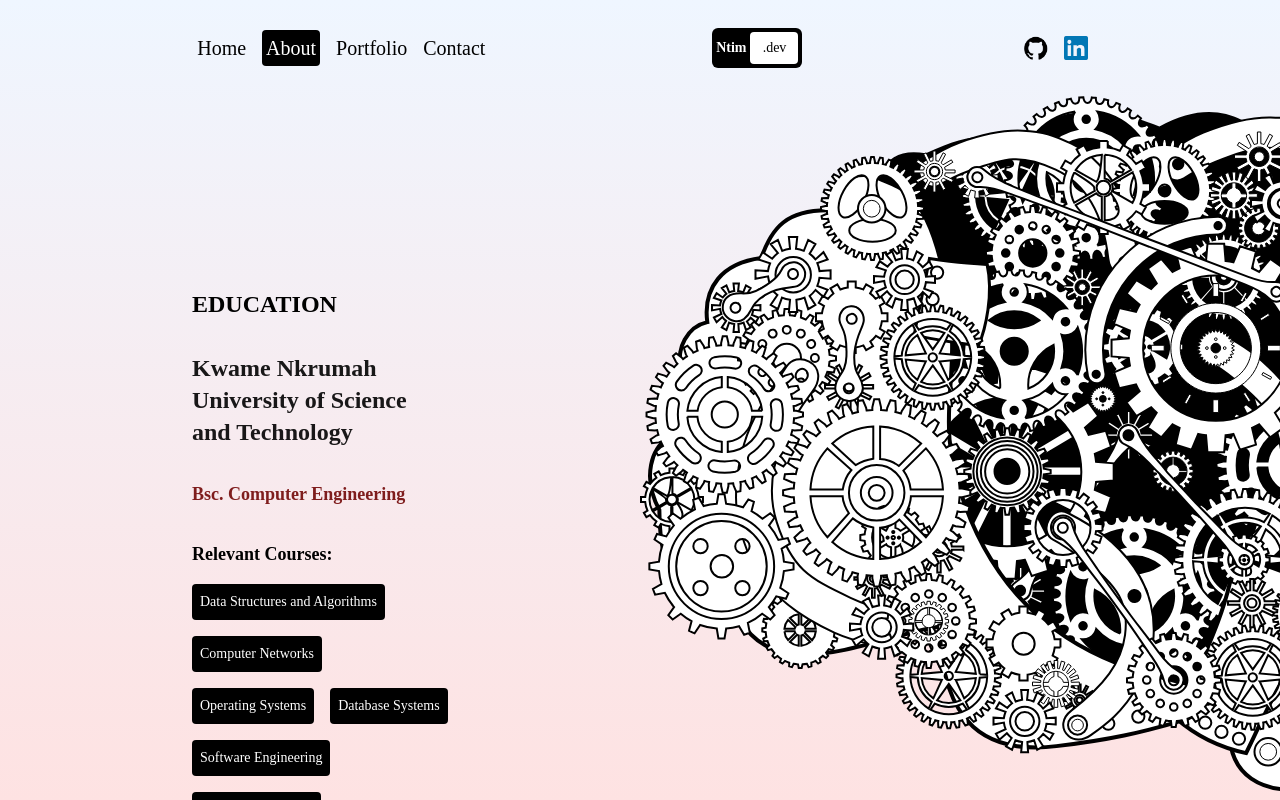
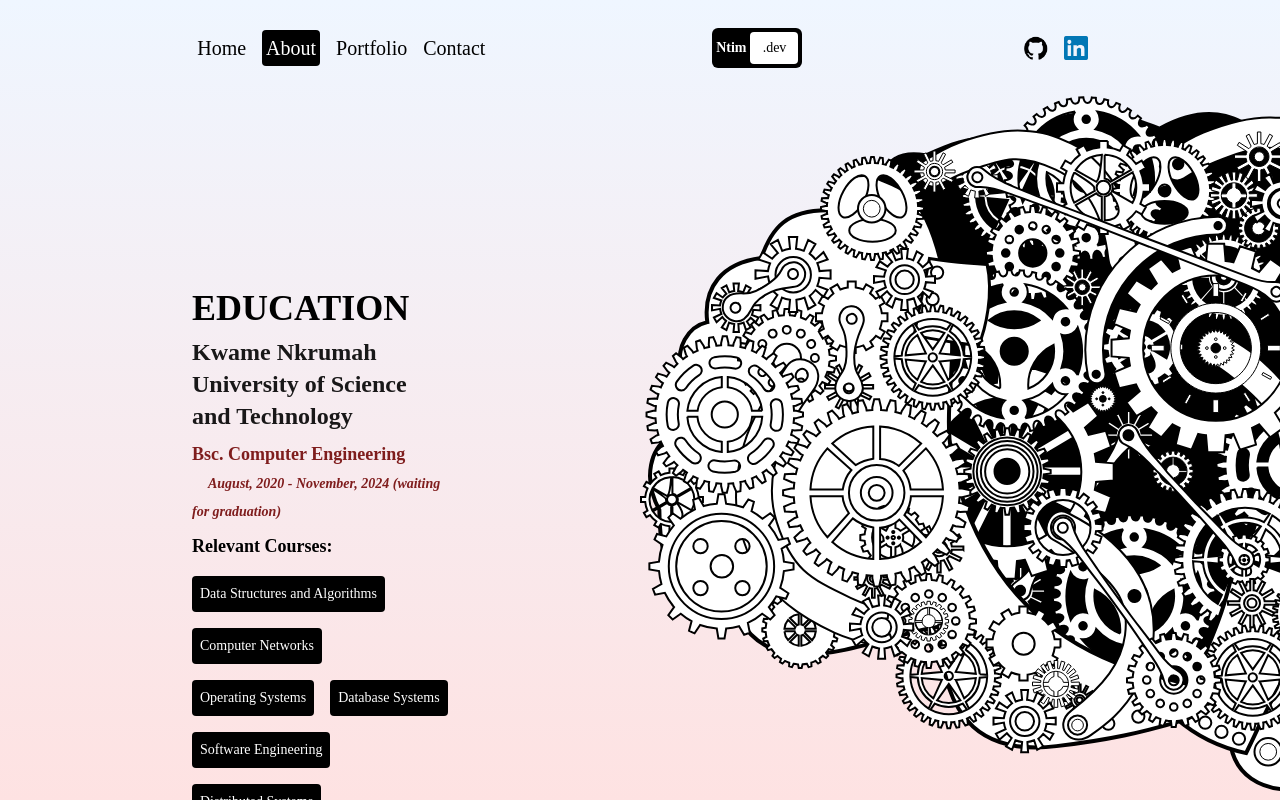
Before and after one commit to HerbertNtim/nextportfolio, a Next.js app: page /about in a window 1280 px wide. Built offline with nearby package versions, Linux system fonts and the light colour scheme.

Commit message:
working on emailJS

```diff
--- a/package.json
+++ b/package.json
@@ -9,6 +9,7 @@
     "lint": "next lint"
   },
   "dependencies": {
+    "@emailjs/browser": "^4.4.1",
     "framer-motion": "^11.5.4",
     "next": "14.2.11",
     "react": "^18",
--- a/src/app/about/page.jsx
+++ b/src/app/about/page.jsx
@@ -29,13 +29,13 @@ const About = () => {
         {/* TEXT CONTAINER */}
         <div className="flex flex-col p-4 sm:p-8 md:p-12 lg:p-24 xl:p-48 gap-24 md:gap-32 lg:gap-48 xl:gap-64 lg:w-2/3 lg:pr-0 xl:w-1/2">
           {/* EDUCATION */}
-          <div className="flex flex-col justify-center gap-8">
-            <h1 className="text-2xl font-bold">EDUCATION</h1>
-            <h4 className="text-2xl font-bold text-black/90">
+          <div className="flex flex-col justify-center gap-2">
+            <h1 className="text-4xl font-black">EDUCATION</h1>
+            <h4 className="text-2xl font-extrabold text-black/90">
               Kwame Nkrumah University of Science and Technology
             </h4>
             <p className="font-semibold text-red-900 text-lg">
-              Bsc. Computer Engineering
+              Bsc. Computer Engineering <span className="italic text-sm ml-4">August, 2020 - November, 2024 (waiting for graduation)</span>
             </p>
             <div className="text-lg">
               <p className="font-semibold mb-4">Relevant Courses:</p>
--- a/src/app/contact/page.jsx
+++ b/src/app/contact/page.jsx
@@ -40,9 +40,9 @@ const Contact = () => {
         {/* FORMS CONTAINER */}
         <form className="h-1/2 lg:h-full lg:w-1/2 rounded-xl bg-red-50 flex flex-col gap-8 p-24 justify-center">
           <span>Dear Herbert Ntim,</span>
-          <textarea rows={6} className="bg-transparent border-b-2 border-b-black outline-none resize-none pb-16 mb-16b" placeholder="Your Message Here" required></textarea>
+          <textarea rows={6} className="bg-transparent border-b-2 border-b-black outline-none resize-none pb-16 mb-16b" placeholder="Your Message Here" required name="user_message"></textarea>
           <span>My Email is:</span>
-          <input type="email" placeholder="Email Here" required className="bg-transparent border-b-2 border-b-black outline-none p-2"/>
+          <input type="email" placeholder="Email Here" required className="bg-transparent border-b-2 border-b-black outline-none p-2" name="user_email"/>
           <span>Regards:</span>
           <button className="bg-purple-200 text-gray-500 p-2 rounded font-semibold">Send</button>
           {success && <span className="text-green-600 text-lg">Your message is sent</span>}
--- a/src/app/portfolio/page.jsx
+++ b/src/app/portfolio/page.jsx
@@ -3,19 +3,9 @@
 import AnimatedText from "@/components/AnimatedText";
 import ProjectCard from "@/components/ProjectCard";
 import { projects } from "@/constants";
-import { motion, useScroll } from "framer-motion";
-import { useRef } from "react";
+import { motion } from "framer-motion";
 
 const Portfolio = () => {
-  const ref = useRef(null);
-
-  const { scrollYProgress } = useScroll({
-    target: ref,
-    offset: ["stat end", "center start"],
-  });
-
-  console.log(projects.image);
-
   return (
     <motion.section
       className="h-full overflow-y-scroll"
--- a/src/components/ProjectCard.jsx
+++ b/src/components/ProjectCard.jsx
@@ -17,9 +17,9 @@ const ProjectCard = ({
       {/* Project image */}
       <Link href={demoLink} className="flex-shrink-0">
         <Image
-          src={image || "/bg.png"}
+          src={image}
           alt={title}
-          className="rounded-xl object-contain"
+          className="rounded-xl object-contain bg-slate-200"
           width={250}
           height={250}
         />
@@ -29,7 +29,10 @@ const ProjectCard = ({
       <div className="sm:w-2/3 flex flex-col items-start justify-center pl-6">
         <div className="mb-4 flex flex-wrap gap-2">
           {techStack.map((stack, index) => (
-            <span className="text-sm font-medium text-gray-800 p-2 rounded bg-slate-200"  key={index}>
+            <span
+              className="text-sm font-medium text-gray-800 p-2 rounded bg-slate-200"
+              key={index}
+            >
               {stack}
             </span>
           ))}
--- a/src/constants/index.js
+++ b/src/constants/index.js
@@ -75,7 +75,7 @@ export const relevant_courses = [
 
 export const projects = [
   {
-    image: "/netview.png",
+    image: "/jsm-logo.png",
     title: "NetFlix clone called NetView",
     description:
       "Inventory: Personal Project- Backend Application              View Demo | Code					  Developed a full-stack inventory management application using React and Next.js for the frontend, Redux for state management and styled with MUI, TailwindCSS, and visualized data with Recharts.Implemented backend with Node. Developed a Netflix clone",
```
Also changed, not shown: 1 other file (tests, documents, lock files or other folders).
